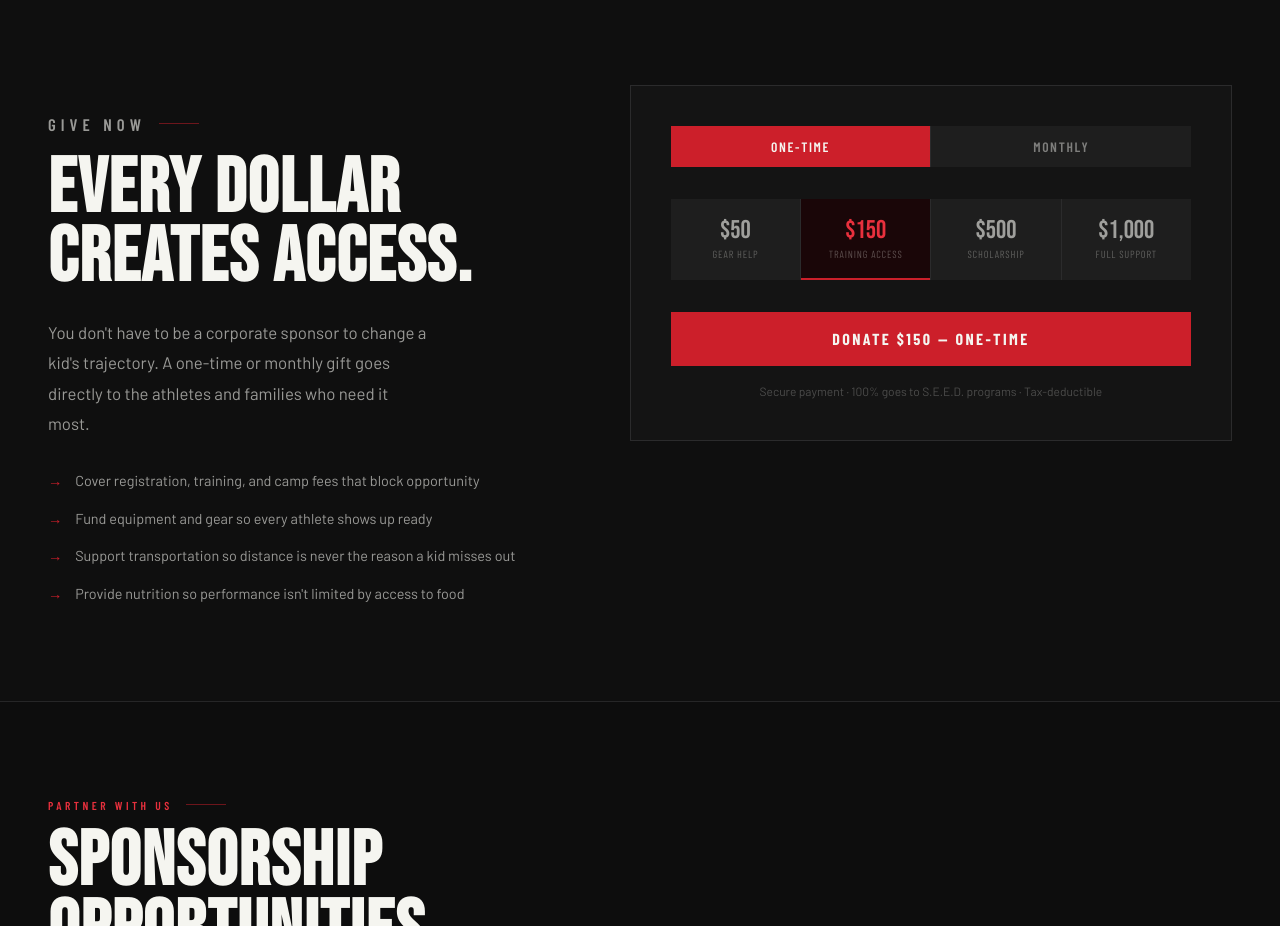
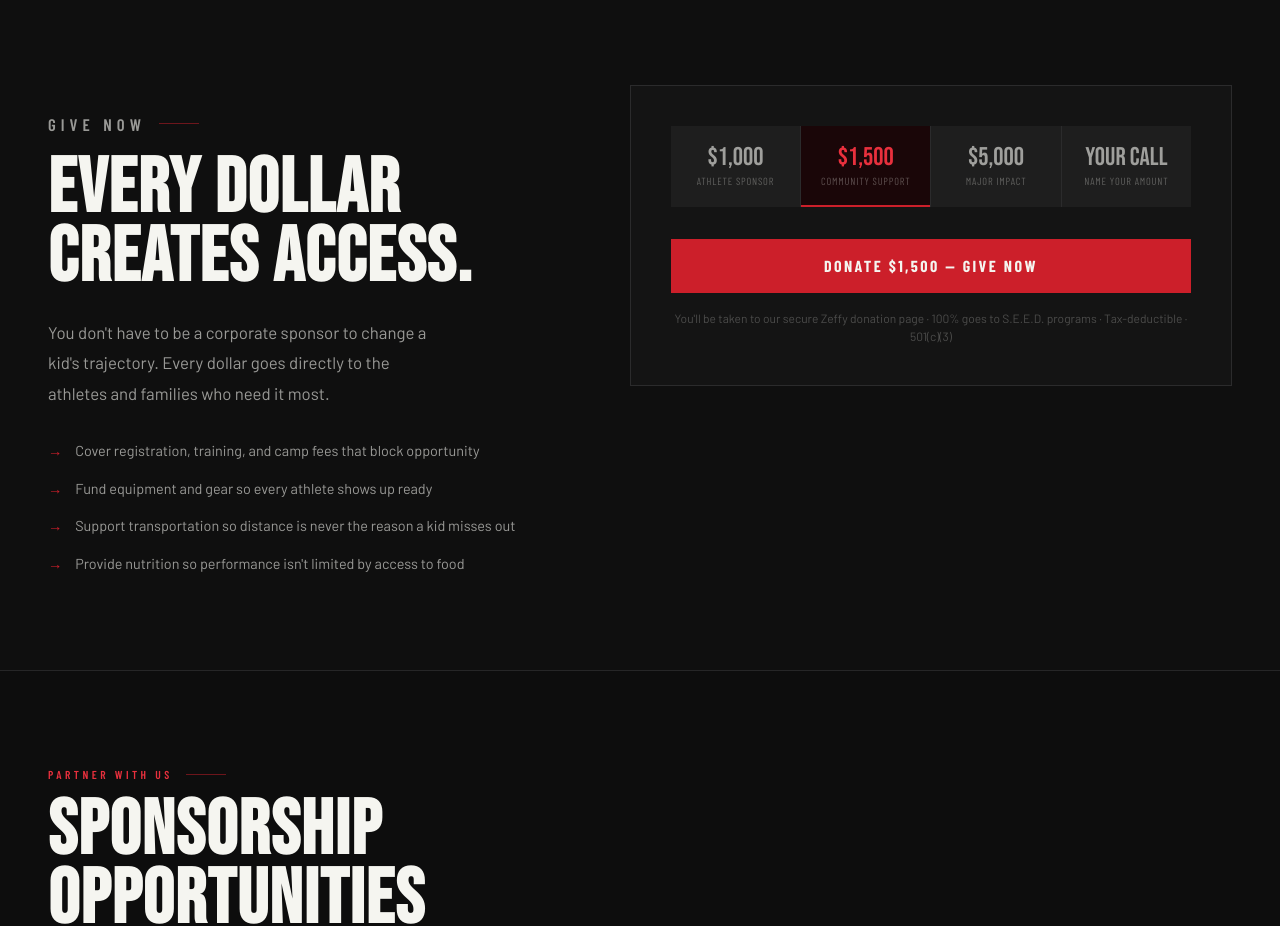
Before and after one commit to kassideefentonmcdonald/seed-website, a plain HTML site: page index.html in a window 1280 px wide. Shown: the part 2360-3286 px from the top of the page. Drawn offline with nearby package versions, Linux system fonts and the light colour scheme; a web font is replaced by a local one.

Commit message:
Update index.html

```diff
--- a/index.html
+++ b/index.html
@@ -98,9 +98,7 @@
   .donate-impact-list li::before { content: '→'; color: #CC1F2A; flex-shrink: 0; }
 
   .donate-box { background: #141414; border: 1px solid var(--border); padding: 2.5rem; }
-  .donate-toggle { display: flex; gap: 1px; background: var(--border); margin-bottom: 2rem; }
-  .donate-toggle button { flex: 1; padding: 0.75rem; font-family: 'Barlow Condensed', sans-serif; font-weight: 600; font-size: 0.85rem; letter-spacing: 0.12em; text-transform: uppercase; border: none; background: #1e1e1e; color: rgba(245,245,240,0.45); cursor: pointer; transition: background 0.2s, color 0.2s; }
-  .donate-toggle button.active { background: #CC1F2A; color: #f5f5f0; }
+
 
   /* Amount grid — equal height rows, aligned */
   .amount-grid { display: grid; grid-template-columns: repeat(4, 1fr); gap: 1px; background: var(--border); margin-bottom: 1.5rem; }
@@ -318,7 +316,7 @@
   <p class="hero-sub">Fresno's next generation of athletes has the talent. Your investment gives them the access, structure, and support to make it.</p>
   <div class="hero-actions">
     <a href="#sponsor" class="btn-primary">Become a Partner</a>
-    <a href="#donate" class="btn-ghost">Make a Donation</a>
+    <a href="https://www.zeffy.com/en-US/donation-form/fund-a-future-give-central-valley-athletes-a-real-opportunity" target="_blank" class="btn-ghost">Make a Donation</a>
   </div>
   <div class="hero-stat-bar">
     <div class="hero-stat"><strong>100%</strong><span>Back to the Kids</span></div>
@@ -384,7 +382,7 @@
     <div class="donate-left">
       <p class="section-label">Give Now</p>
       <h2 class="section-title">Every Dollar<br>Creates Access.</h2>
-      <p>You don't have to be a corporate sponsor to change a kid's trajectory. A one-time or monthly gift goes directly to the athletes and families who need it most.</p>
+      <p>You don't have to be a corporate sponsor to change a kid's trajectory. Every dollar goes directly to the athletes and families who need it most.</p>
       <ul class="donate-impact-list">
         <li>Cover registration, training, and camp fees that block opportunity</li>
         <li>Fund equipment and gear so every athlete shows up ready</li>
@@ -393,30 +391,27 @@
       </ul>
     </div>
     <div class="donate-box">
-      <div class="donate-toggle">
-        <button class="active" onclick="setFreq('one-time', this)">One-Time</button>
-        <button onclick="setFreq('monthly', this)">Monthly</button>
-      </div>
+
       <div class="amount-grid">
-        <button class="amount-btn" onclick="selectAmount(this, 50)">
-          <span class="amount-btn-price">$50</span>
-          <span class="amount-label">Gear help</span>
-        </button>
-        <button class="amount-btn selected" onclick="selectAmount(this, 150)">
-          <span class="amount-btn-price">$150</span>
-          <span class="amount-label">Training access</span>
-        </button>
-        <button class="amount-btn" onclick="selectAmount(this, 500)">
-          <span class="amount-btn-price">$500</span>
-          <span class="amount-label">Scholarship</span>
-        </button>
         <button class="amount-btn" onclick="selectAmount(this, 1000)">
           <span class="amount-btn-price">$1,000</span>
-          <span class="amount-label">Full support</span>
+          <span class="amount-label">Athlete Sponsor</span>
+        </button>
+        <button class="amount-btn selected" onclick="selectAmount(this, 1500)">
+          <span class="amount-btn-price">$1,500</span>
+          <span class="amount-label">Community Support</span>
+        </button>
+        <button class="amount-btn" onclick="selectAmount(this, 5000)">
+          <span class="amount-btn-price">$5,000</span>
+          <span class="amount-label">Major Impact</span>
+        </button>
+        <button class="amount-btn" onclick="selectCustom(this)">
+          <span class="amount-btn-price">Your Call</span>
+          <span class="amount-label">Name your amount</span>
         </button>
       </div>
-      <button class="donate-cta" id="donate-cta-btn" onclick="handleDonate()">Donate $150 — One-Time</button>
-      <p class="donate-note">Secure payment · 100% goes to S.E.E.D. programs · Tax-deductible</p>
+      <button class="donate-cta" id="donate-cta-btn" onclick="handleDonate()">Donate $1,500 — Give Now</button>
+      <p class="donate-note">You'll be taken to our secure Zeffy donation page · 100% goes to S.E.E.D. programs · Tax-deductible · 501(c)(3)</p>
     </div>
   </div>
 </section>
@@ -579,7 +574,7 @@
     <div class="scholarship-form">
       <h3>Submit Scholarship Interest</h3>
       <p class="form-sub">This form is for families seeking support. We review all submissions and reach out directly. No commitment required to express interest.</p>
-      <form action="https://formspree.io/f/meevlgnl" method="POST">
+      <form action="https://formspree.io/f/mzdynjqw" method="POST">
       <div class="form-row">
         <div class="form-field">
           <label>Parent / Guardian Name</label>
@@ -644,7 +639,7 @@
   <p class="cta-body">Whether you're a local business, regional company, or individual investor in the next generation — there's a place for you in the S.E.E.D. family.</p>
   <div class="cta-actions">
     <a href="/cdn-cgi/l/email-protection#bad3d4dcd5faccdbd6d6dfc3c9dfdfde94d5c8dd" class="btn-primary">Become a Sponsor</a>
-    <a href="#donate" class="btn-ghost">Make a Donation</a>
+    <a href="https://www.zeffy.com/en-US/donation-form/fund-a-future-give-central-valley-athletes-a-real-opportunity" target="_blank" class="btn-ghost">Make a Donation</a>
   </div>
   <p class="cta-email">Questions? <a href="/cdn-cgi/l/email-protection#f1989f979eb187909d9d948882949495df9e8396"><span class="__cf_email__" data-cfemail="e38a8d858ca395828f8f869a90868687cd8c9184">[email&#160;protected]</span></a></p>
 </section>
@@ -677,15 +672,7 @@
 </footer>
 
 <script data-cfasync="false" src="/cdn-cgi/scripts/5c5dd728/cloudflare-static/email-decode.min.js"></script><script>
-  let currentFreq = 'one-time';
-  let currentAmount = 150;
-
-  function setFreq(freq, btn) {
-    currentFreq = freq;
-    document.querySelectorAll('.donate-toggle button').forEach(b => b.classList.remove('active'));
-    btn.classList.add('active');
-    updateDonateBtn();
-  }
+  let currentAmount = 1500;
 
   function selectAmount(btn, amount) {
     currentAmount = amount;
@@ -694,10 +681,16 @@
     updateDonateBtn();
   }
 
+  function selectCustom(btn) {
+    document.querySelectorAll('.amount-btn').forEach(b => b.classList.remove('selected'));
+    btn.classList.add('selected');
+    document.getElementById('donate-cta-btn').textContent = 'Give Now — Choose Your Amount';
+    currentAmount = null;
+  }
+
   function updateDonateBtn() {
-    const label = currentFreq === 'monthly' ? 'Monthly' : 'One-Time';
     const formatted = '$' + currentAmount.toLocaleString();
-    document.getElementById('donate-cta-btn').textContent = 'Donate ' + formatted + ' — ' + label;
+    document.getElementById('donate-cta-btn').textContent = 'Donate ' + formatted + ' — Give Now';
   }
 
   function handleDonate() {
```
